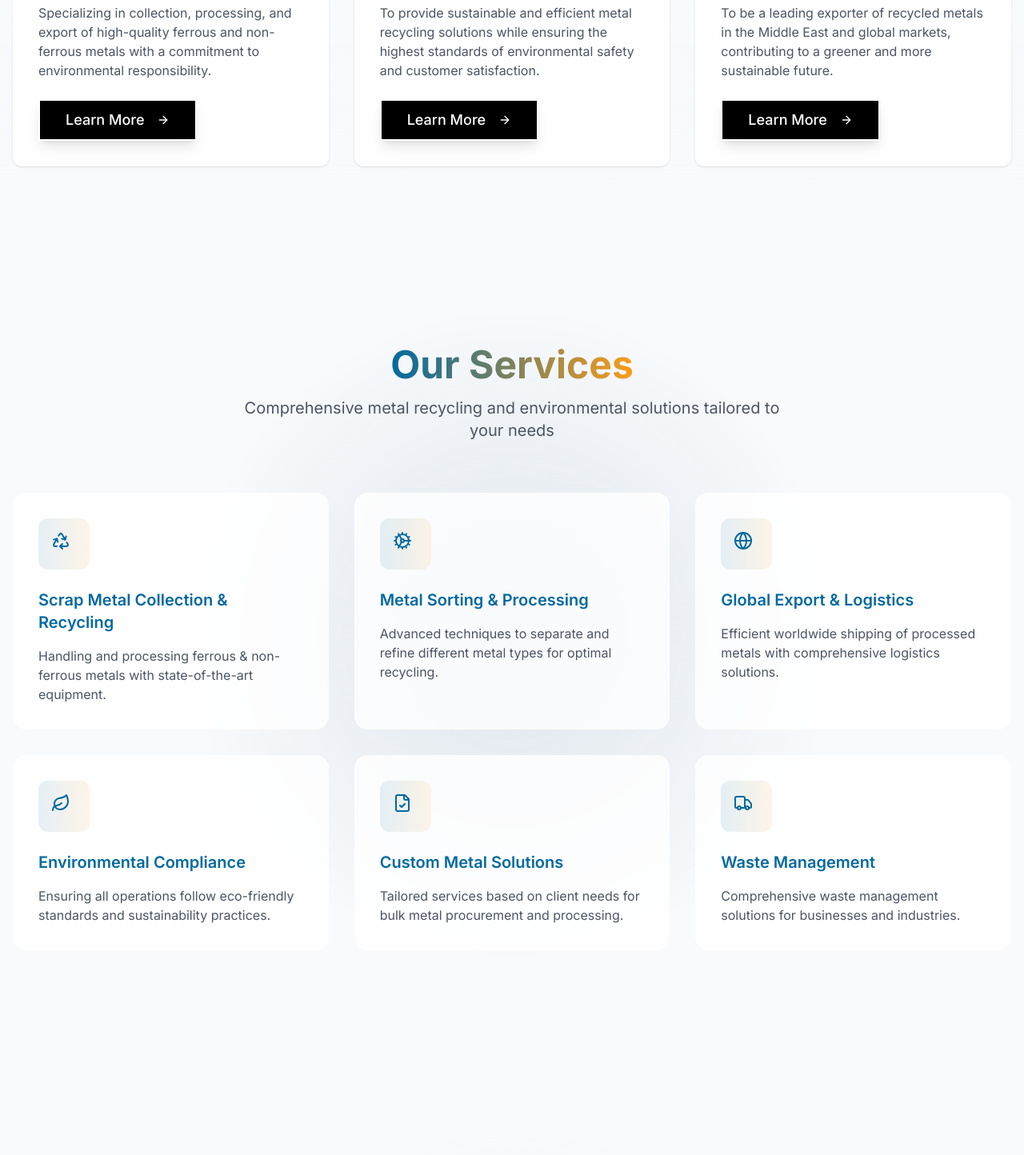
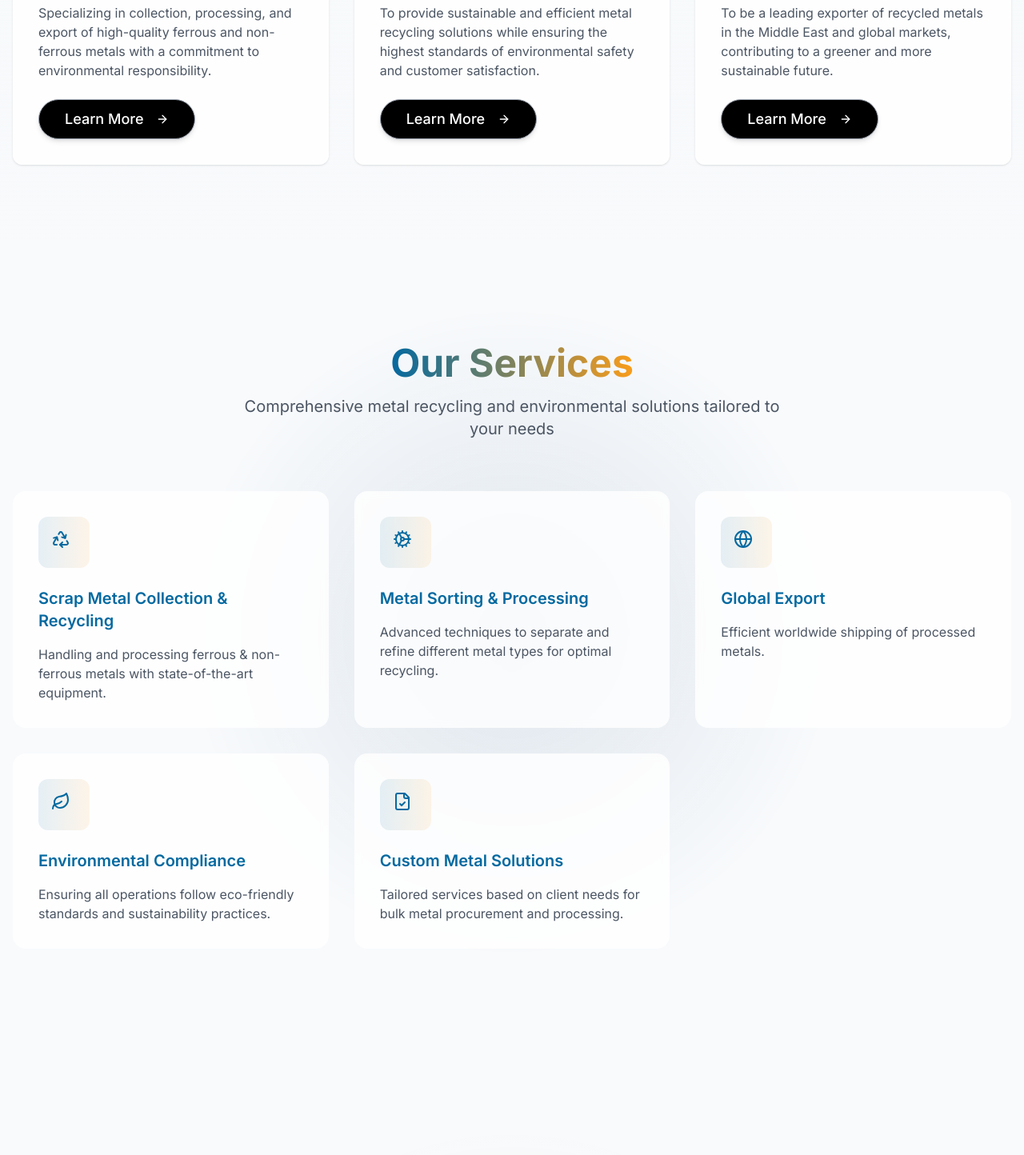
Before and after one commit to mhridoy/TabibAlArabia, a Next.js app: page / in a window 1280 px wide. Shown: the part 1240-2684 px from the top of the page at 80% size. Built offline with nearby package versions, Linux system fonts and the light colour scheme.

Commit message:
Remove logistics solutions and waste management services

```diff
--- a/components/services-section.tsx
+++ b/components/services-section.tsx
@@ -26,8 +26,8 @@ export function ServicesSection() {
     },
     {
       icon: <Globe />,
-      title: "Global Export & Logistics",
-      description: "Efficient worldwide shipping of processed metals with comprehensive logistics solutions.",
+      title: "Global Export",
+      description: "Efficient worldwide shipping of processed metals.",
     },
     {
       icon: <Leaf />,
@@ -38,11 +38,6 @@ export function ServicesSection() {
       icon: <FileCheck />,
       title: "Custom Metal Solutions",
       description: "Tailored services based on client needs for bulk metal procurement and processing.",
-    },
-    {
-      icon: <TruckIcon />,
-      title: "Waste Management",
-      description: "Comprehensive waste management solutions for businesses and industries.",
     },
   ]
 
--- a/components/ui/button.tsx
+++ b/components/ui/button.tsx
@@ -45,7 +45,7 @@ const Button = React.forwardRef<HTMLButtonElement, ButtonProps>(
     const Comp = asChild ? Slot : "button"
     return (
       <Comp
-        className={cn(buttonVariants({ variant, size, className }), "bg-black hover:bg-accent h-10 rounded-md border-2 border-white text-white hover:text-primary px-8 py-6 text-lg shadow-lg")}
+        className={cn(buttonVariants({ variant, size, className }), "bg-black hover:bg-gradient-to-r hover:from-gray-700 hover:to-gray-900 h-10 rounded-full border border-gray-400 text-white hover:text-white px-8 py-6 text-lg shadow-md transition-shadow duration-300 ease-in-out")}
         ref={ref}
         {...props}
       />
```
